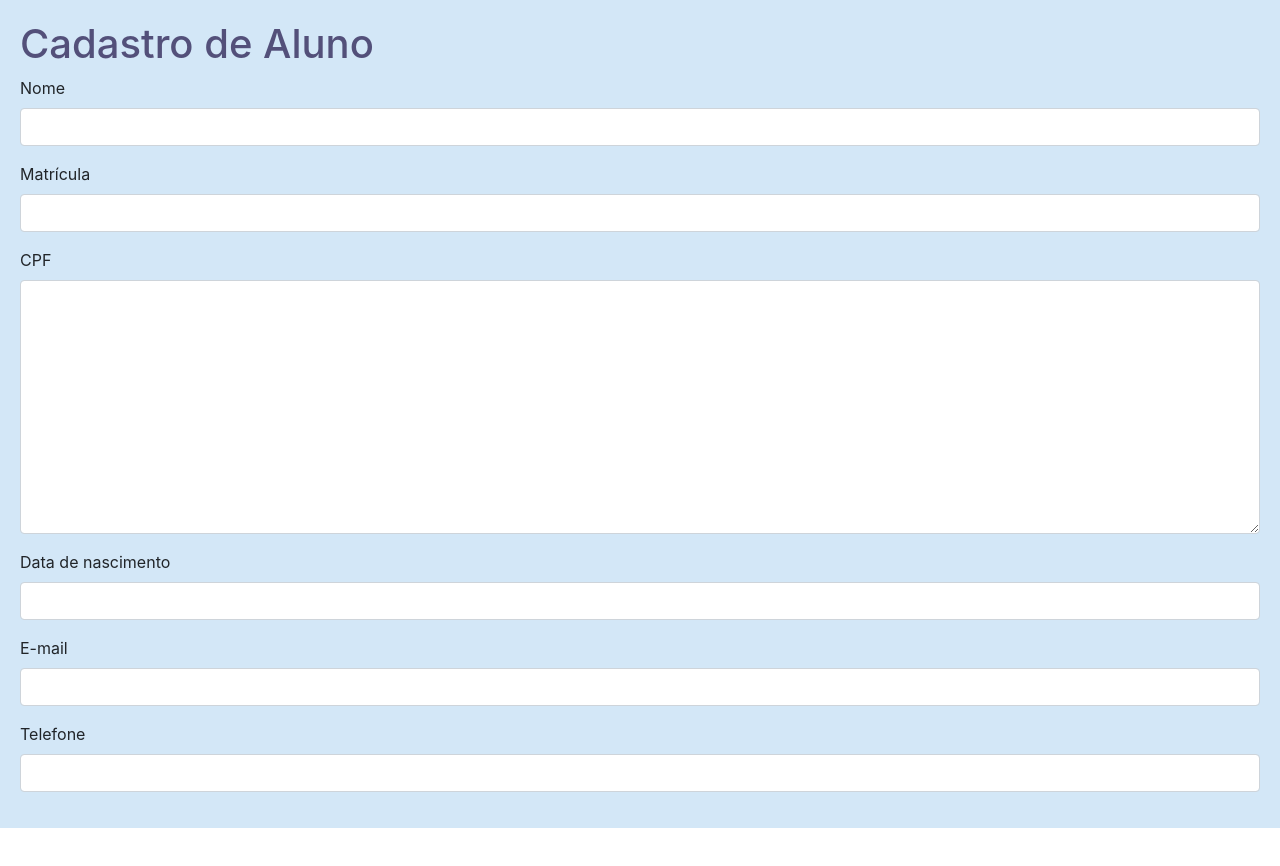
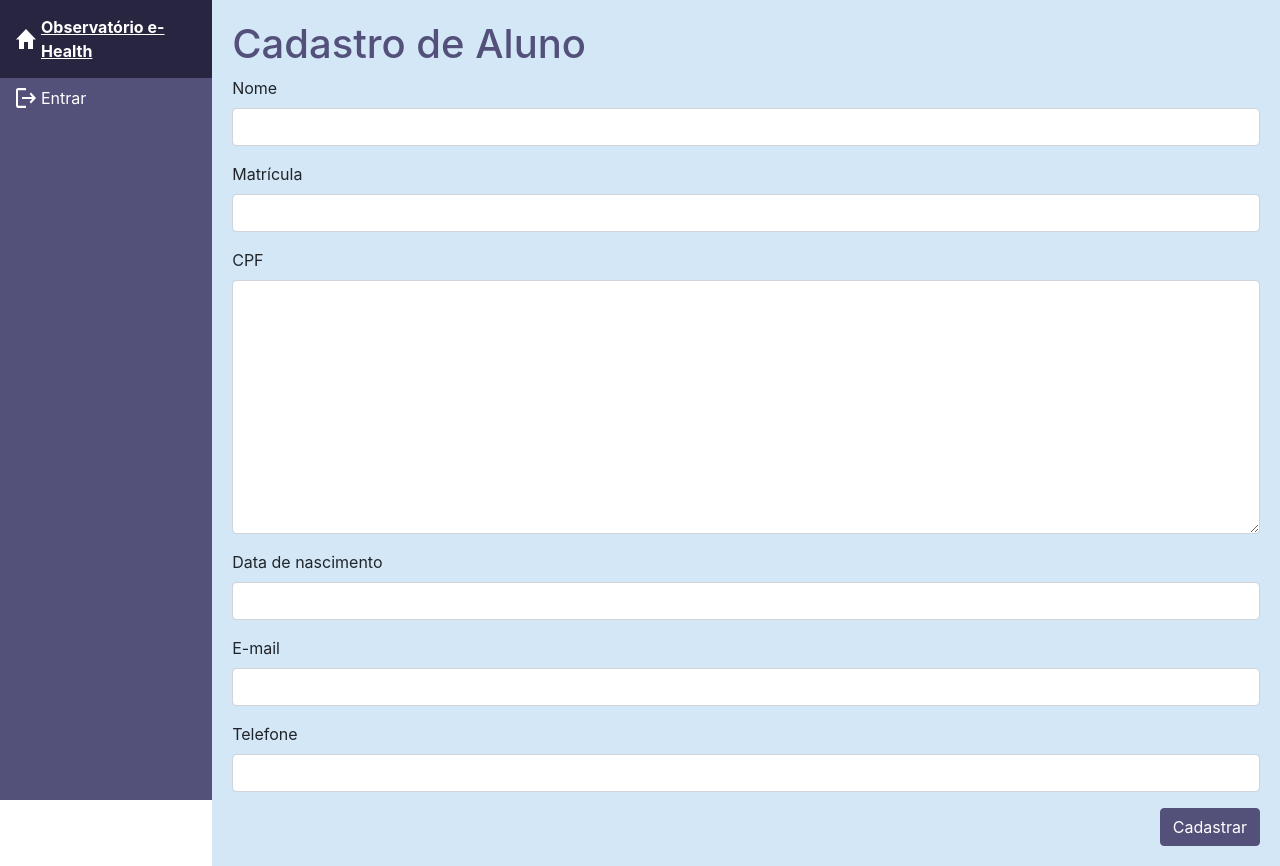
Before and after one commit to meruyme/observatorio-ehealth, a Django app: page /gerenciamento/aluno/salvar/ in a window 1280 px wide. Before the commit the page ends 828 px from the top, so only its background shows below. Run offline with Django 3.2, Linux system fonts and the light colour scheme; some libraries are stand-ins or nearby versions.

Commit message:
feat: Ajustes na tela de cadastro de aluno

```diff
--- a/gerenciamento/static/css/styles.css
+++ b/gerenciamento/static/css/styles.css
@@ -14,7 +14,7 @@
 }
 
 .nav {
-    width: 25%;
+    width: 20%;
     height: 100vh;
     position: sticky;
 }
@@ -40,6 +40,7 @@
     padding: 20px;
     background-color: #D3E7F7;
     background-size: cover;
+    width: 100%;
 }
 
 .form-consultar {
@@ -149,10 +150,15 @@
     text-align: center
 }
 
-.btn {
-    background-color: #66B2F8;
-    border-color: #66B2F8;
+.btn-login {
+    background-color: #66B2F8 !important;
+    border-color: #66B2F8 !important;
+}
 
+.btn{
+    background-color: #53507A;
+    border-color: #53507A;
+    color: white;
 }
 
 li {
--- a/gerenciamento/templates/aluno/salvar_aluno.html
+++ b/gerenciamento/templates/aluno/salvar_aluno.html
@@ -1,7 +1,7 @@
-{% extends "base.html" %}
+{% extends "base-home.html" %}
 {% load crispy_forms_filters %}
 
-{% block content %}
+{% block content-home %}
 
     <div class="form-cadastro">
 
@@ -11,7 +11,9 @@
             <form method="post" autocomplete="off" novalidate>
                 {% csrf_token %}
                 {{ form|crispy }}
-
+                <div class="d-flex justify-content-end">
+                    <button class="btn">Cadastrar</button>
+                </div>
             </form>
 
     </div>
--- a/gerenciamento/templates/nav.html
+++ b/gerenciamento/templates/nav.html
@@ -10,6 +10,7 @@
         padding: 0;
         background-color: #53507A;
         height: 100%;
+        width: 100%;
     }
 
     li a.options {
--- a/gerenciamento/templates/registration/login.html
+++ b/gerenciamento/templates/registration/login.html
@@ -23,7 +23,7 @@
                 <div class="form-group">
                     {{ form.password|as_crispy_field }}
                 </div>
-                <button class="btn btn-primary btn-block" type="submit">Entrar</button>
+                <button class="btn-login btn btn-block" type="submit">Entrar</button>
 
                 <br>
                 <p class="text-bottom">Ou <a href="{% url 'gerenciamento:home' %}">Entre como visitante</a></p>
--- a/observatorioehealth/settings.py
+++ b/observatorioehealth/settings.py
@@ -150,6 +150,6 @@ MEDIA_URL = '/media/'
 
 DEFAULT_AUTO_FIELD = 'django.db.models.BigAutoField'
 
-LOGIN_URL = 'login'
-LOGIN_REDIRECT_URL = 'home'
-LOGOUT_REDIRECT_URL = 'home'
+LOGIN_URL = 'gerenciamento:login'
+LOGIN_REDIRECT_URL = 'gerenciamento:home'
+LOGOUT_REDIRECT_URL = 'gerenciamento:home'
```
